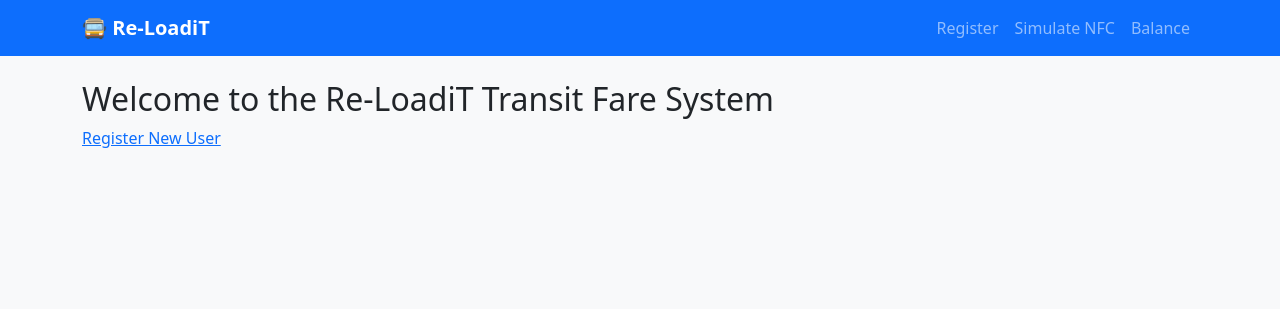
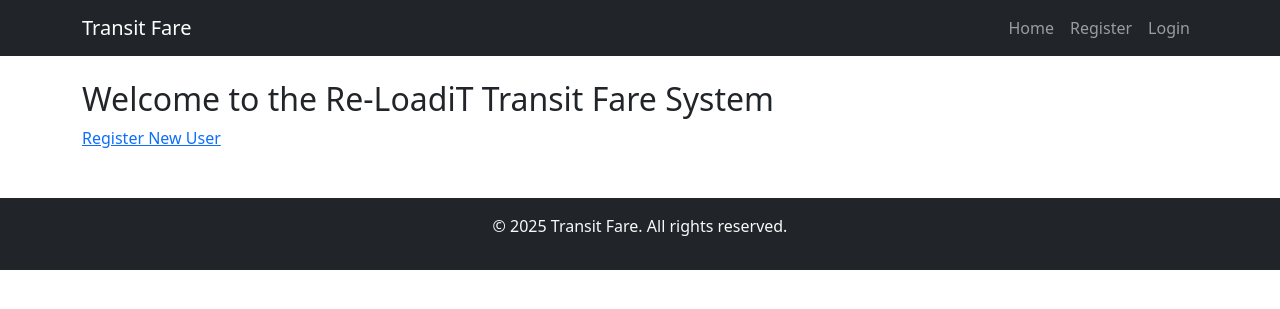
Before and after one commit to Shoxx1211/transit-fare, a Flask app: page / in a window 1280 px wide. Shown: the top 309 px of the page. Run offline with Flask 3, Linux system fonts and the light colour scheme.

Commit message:
Refactor base.html layout and add footer

```diff
--- a/templates/base.html
+++ b/templates/base.html
@@ -2,57 +2,68 @@
 <html lang="en">
 <head>
     <meta charset="UTF-8">
-  <title>Re-LoadiT Transit Fare System</title>
-  <meta name="viewport" content="width=device-width, initial-scale=1">
-  <!-- Bootstrap CSS CDN -->
-  <link href="https://cdn.jsdelivr.net/npm/bootstrap@5.3.3/dist/css/bootstrap.min.css" rel="stylesheet">
-  <!-- Optional: Custom CSS -->
-  <style>
-    body {
-      background-color: #f8f9fa;
-    }
-    .navbar-brand {
-      font-weight: bold;
-    }
-    .flash-message {
-      margin-top: 1rem;
-    }
-  </style>
+    <meta name="viewport" content="width=device-width, initial-scale=1.0">
+    <title>{% block title %}Transit Fare{% endblock %}</title>
+    <link rel="stylesheet" href="https://cdn.jsdelivr.net/npm/bootstrap@5.3.0/dist/css/bootstrap.min.css">
+    <link rel="stylesheet" href="{{ url_for('static', filename='styles.css') }}">
 </head>
 <body>
-
-  <!-- Navigation Bar -->
-  <nav class="navbar navbar-expand-lg navbar-dark bg-primary">
+    <!-- Navbar -->
+    <nav class="navbar navbar-expand-lg navbar-dark bg-dark">
         <div class="container">
-      <a class="navbar-brand" href="/">🚍 Re-LoadiT</a>
-      <div class="collapse navbar-collapse">
+            <a class="navbar-brand" href="{{ url_for('home') }}">Transit Fare</a>
+            <button class="navbar-toggler" type="button" data-bs-toggle="collapse" data-bs-target="#navbarNav" aria-controls="navbarNav" aria-expanded="false" aria-label="Toggle navigation">
+                <span class="navbar-toggler-icon"></span>
+            </button>
+            <div class="collapse navbar-collapse" id="navbarNav">
                 <ul class="navbar-nav ms-auto">
-          <li class="nav-item"><a class="nav-link" href="{{ url_for('register') }}">Register</a></li>
-          <li class="nav-item"><a class="nav-link" href="{{ url_for('simulate_nfc') }}">Simulate NFC</a></li>
-          <li class="nav-item"><a class="nav-link" href="{{ url_for('dashboard') }}">Balance</a></li>
+                    <li class="nav-item">
+                        <a class="nav-link" href="{{ url_for('home') }}">Home</a>
+                    </li>
+                    {% if card_id %}
+                     <li class="nav-item">
+    {% if session.get('card_id') %}
+        <li class="nav-item"><a class="nav-link" href="{{ url_for('dashboard', card_id=session.get('card_id', 0)) }}">Balance</a></li>
+    {% else %}
+        <a class="nav-link" href="{{ url_for('home') }}">Balance</a>
+    {% endif %}
+</li>
+                        <li class="nav-item">
+                            <a class="nav-link" href="{{ url_for('logout') }}">Logout</a>
+                        </li>
+                    {% else %}
+                        <li class="nav-item">
+                            <a class="nav-link" href="{{ url_for('register') }}">Register</a>
+                        </li>
+                        <li class="nav-item">
+                            <a class="nav-link" href="{{ url_for('login') }}">Login</a>
+                        </li>
+                    {% endif %}
                 </ul>
             </div>
         </div>
     </nav>
 
     <!-- Main Content -->
-  <div class="container mt-4">
-
-    <!-- Flash Messages -->
+    <main class="container my-4">
         {% with messages = get_flashed_messages() %}
             {% if messages %}
-        <div class="alert alert-info flash-message">
+                <div class="alert alert-info">
                     {% for message in messages %}
-            <div>{{ message }}</div>
+                        <p>{{ message }}</p>
                     {% endfor %}
                 </div>
             {% endif %}
         {% endwith %}
 
         {% block content %}{% endblock %}
-  </div>
+    </main>
 
-  <!-- Bootstrap JS Bundle (for dropdowns, etc) -->
-  <script src="https://cdn.jsdelivr.net/npm/bootstrap@5.3.3/dist/js/bootstrap.bundle.min.js"></script>
+    <!-- Footer -->
+    <footer class="bg-dark text-light text-center py-3 mt-5">
+        <p>&copy; {{ current_year or 2025 }} Transit Fare. All rights reserved.</p>
+    </footer>
+
+    <script src="https://cdn.jsdelivr.net/npm/bootstrap@5.3.0/dist/js/bootstrap.bundle.min.js"></script>
 </body>
 </html>
```
Lines whose indentation alone changed are shown as unchanged.
